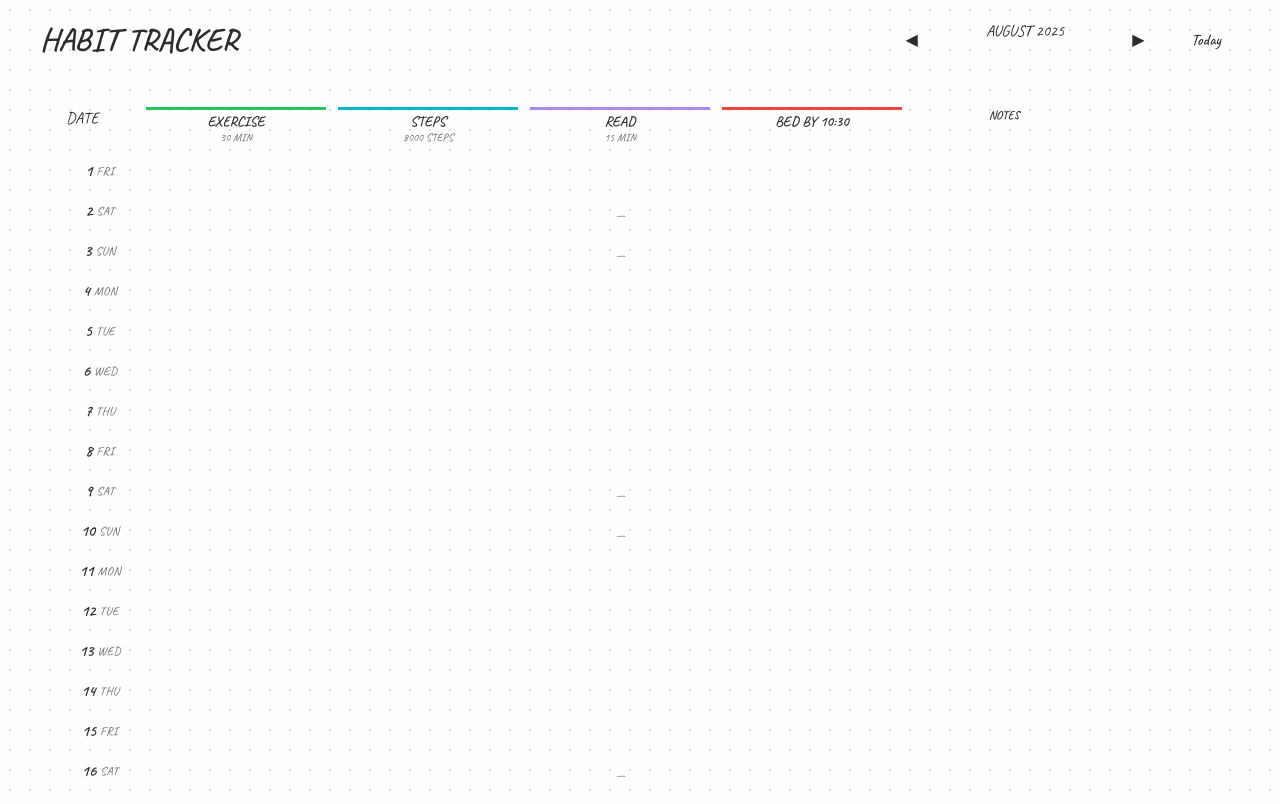
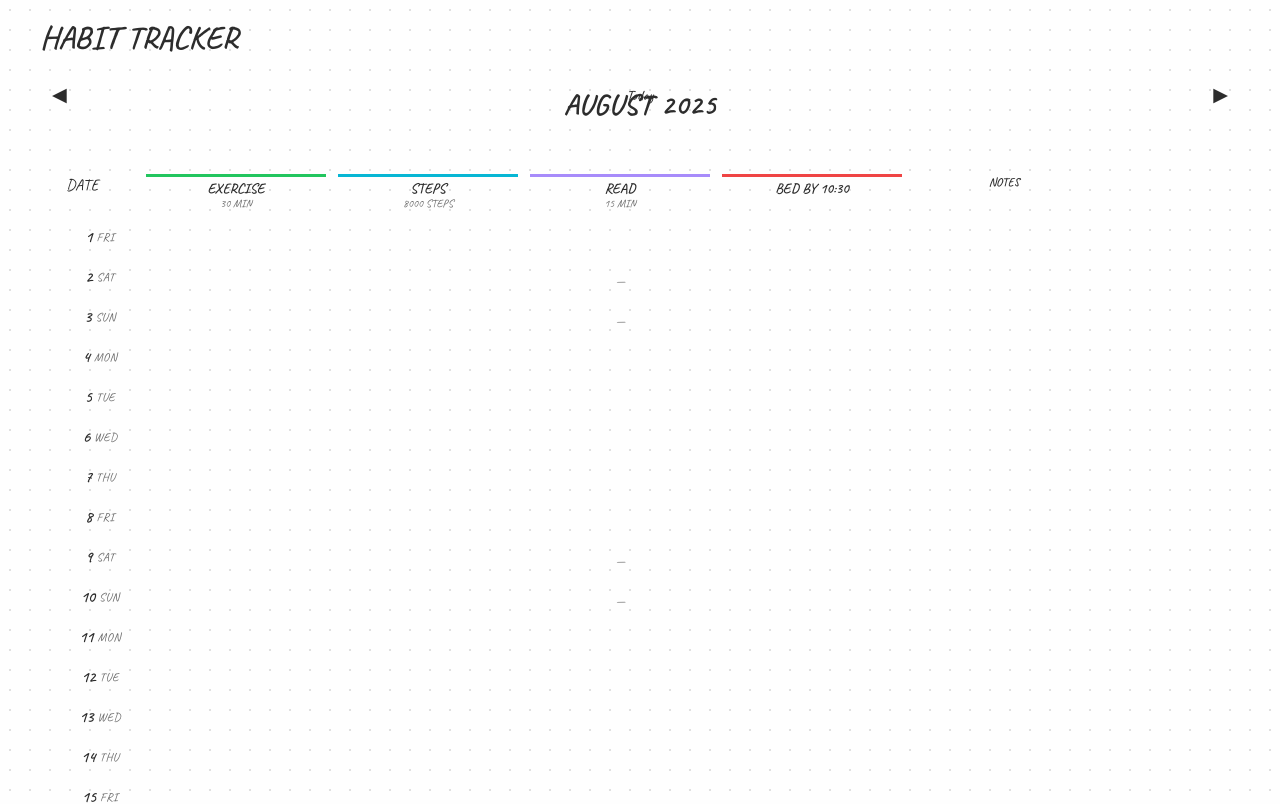
Before and after one commit to thanson00/HabitTracker, a React (Vite) app: page / in a window 1280 px wide. Shown: the top 804 px of the page. Built offline with nearby package versions, Linux system fonts and the light colour scheme.

Commit message:
style: reorganize header with centered month title and side navigation arrows

```diff
--- a/src/App.jsx
+++ b/src/App.jsx
@@ -65,17 +65,36 @@ export default function App() {
 
   return (
     <div style={{ padding: 20, maxWidth: 1200, margin: "0 auto" }}>
-      <header style={{ display:"flex", alignItems:"center", justifyContent:"space-between", marginBottom:20 }}>
+      <header style={{ marginBottom: 20 }}>
         <h1 style={{ fontFamily: "var(--font-family)", fontSize: "2rem", fontWeight: "600", margin: 0, textTransform: "uppercase" }}>Habit Tracker</h1>
-        <div style={{ display:"flex", gap:8 }}>
-          <button onClick={() => setMonthIndex((m) => (m === 0 ? (setYear(y=>y-1), 11) : m-1))}>◀</button>
-          <div style={{ minWidth: 160, textAlign: "center" }}>{monthLabel}</div>
-          <button onClick={() => setMonthIndex((m) => (m === 11 ? (setYear(y=>y+1), 0) : m+1))}>▶</button>
-          <button onClick={() => { const d=new Date(); setYear(d.getFullYear()); setMonthIndex(d.getMonth()); }}>
+      </header>
+
+      <div className="month-nav">
+        <div className="month-nav-buttons">
+          <button
+            onClick={() => setMonthIndex((m) => (m === 0 ? (setYear(y=>y-1), 11) : m-1))}
+            style={{ fontSize: "1.2rem", padding: "8px 12px" }}
+          >
+            ◀
+          </button>
+          <button
+            onClick={() => { const d=new Date(); setYear(d.getFullYear()); setMonthIndex(d.getMonth()); }}
+            style={{ fontSize: "0.9rem", padding: "6px 10px" }}
+          >
             Today
           </button>
+          <button
+            onClick={() => setMonthIndex((m) => (m === 11 ? (setYear(y=>y+1), 0) : m+1))}
+            style={{ fontSize: "1.2rem", padding: "8px 12px" }}
+          >
+            ▶
+          </button>
         </div>
-      </header>
+
+        <div className="month-title">
+          <h2>{monthLabel}</h2>
+        </div>
+      </div>
 
       <MonthGrid
         year={year}
--- a/src/index.css
+++ b/src/index.css
@@ -136,6 +136,38 @@ button:focus-visible {
 }
 .sticky { position:sticky; top:0; background: transparent; z-index:2; }
 
+/* Month navigation styling */
+.month-nav {
+  position: relative;
+  margin-bottom: 20px;
+}
+
+.month-nav-buttons {
+  display: flex;
+  align-items: center;
+  justify-content: space-between;
+  position: absolute;
+  top: 0;
+  left: 0;
+  right: 0;
+  z-index: 10;
+}
+
+.month-title {
+  text-align: center;
+  margin-bottom: 20px;
+  padding-top: 10px;
+}
+
+.month-title h2 {
+  font-family: var(--font-family);
+  font-size: 1.8rem;
+  font-weight: 700;
+  margin: 0;
+  text-transform: uppercase;
+  letter-spacing: 1px;
+}
+
 .date-info {
   display: flex;
   flex-direction: row;
```
